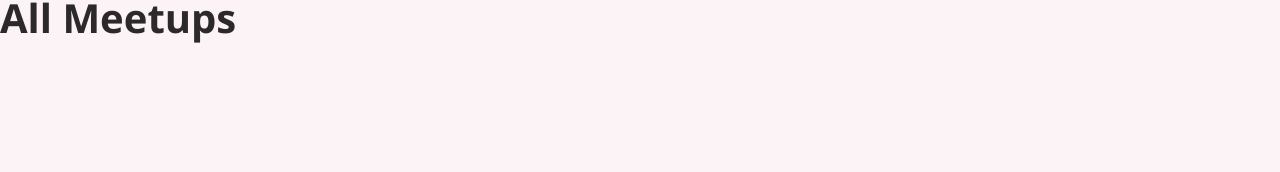
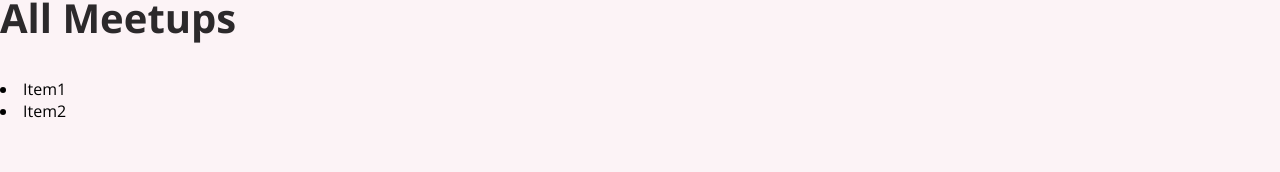
Before and after one commit to michael-whitaker-xc/react-nextjs-course, a React (Create React App) app: page / in a window 1280 px wide. Shown: the part 123-295 px from the top of the page. Built offline with nearby package versions, Linux system fonts and the light colour scheme.

Commit message:
React can render arrays

```diff
--- a/src/pages/AllMeetups.js
+++ b/src/pages/AllMeetups.js
@@ -22,6 +22,7 @@
 function AllMeetupsPage() {
   return <section>
       <h1>All Meetups</h1>
+      {[<li>Item1</li>,<li>Item2</li>]}
   </section>;
 }
 
```
